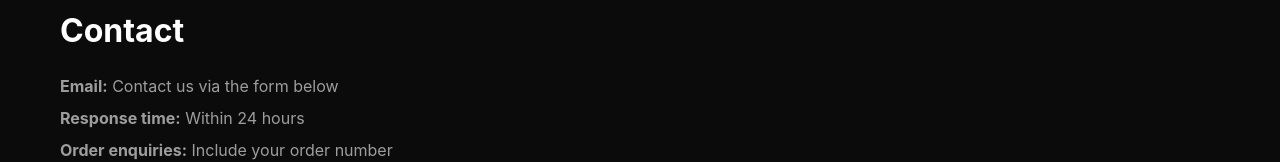
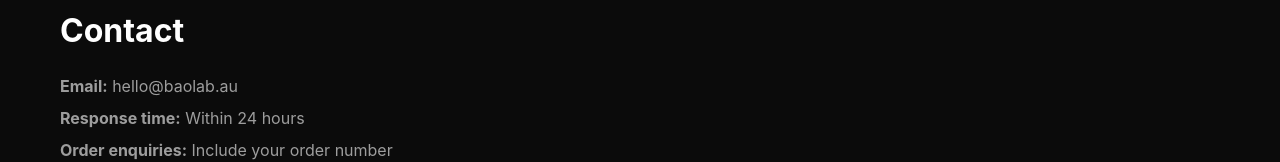
Before and after one commit to tumo020304-web/baolab-site, a Next.js app: page /compatibility/contact in a window 1280 px wide. Shown: the part 148-310 px from the top of the page. Built offline with nearby package versions, Linux system fonts and the light colour scheme.

Commit message:
add business email hello@baolab.au to contact, shipping, and JSON-LD

```diff
--- a/app/compatibility/contact/page.tsx
+++ b/app/compatibility/contact/page.tsx
@@ -3,7 +3,7 @@ export default function Contact() {
     <div className="section container">
       <h1>Contact</h1>
       <div style={{ marginTop: 20, color: "rgba(255,255,255,0.6)", lineHeight: 2 }}>
-        <p><strong>Email:</strong> Contact us via the form below</p>
+        <p><strong>Email:</strong> hello@baolab.au</p>
         <p><strong>Response time:</strong> Within 24 hours</p>
         <p><strong>Order enquiries:</strong> Include your order number</p>
         <p><strong>Product questions:</strong> Tell us your vehicle model</p>
--- a/app/layout.tsx
+++ b/app/layout.tsx
@@ -29,6 +29,7 @@ const jsonLd = {
   contactPoint: {
     "@type": "ContactPoint",
     contactType: "customer service",
+    email: "hello@baolab.au",
     availableLanguage: "English",
   },
   address: {
--- a/app/shipping/page.tsx
+++ b/app/shipping/page.tsx
@@ -10,7 +10,7 @@ export default function Shipping() {
         <p><strong>Tracking:</strong> Provided on all orders</p>
       </div>
       <p style={{ marginTop: 24, color: "rgba(255,255,255,0.5)", fontSize: 14 }}>
-        For delivery questions, contact us via our contact page
+        For delivery questions, email us at hello@baolab.au
       </p>
     </div>
   );
```
